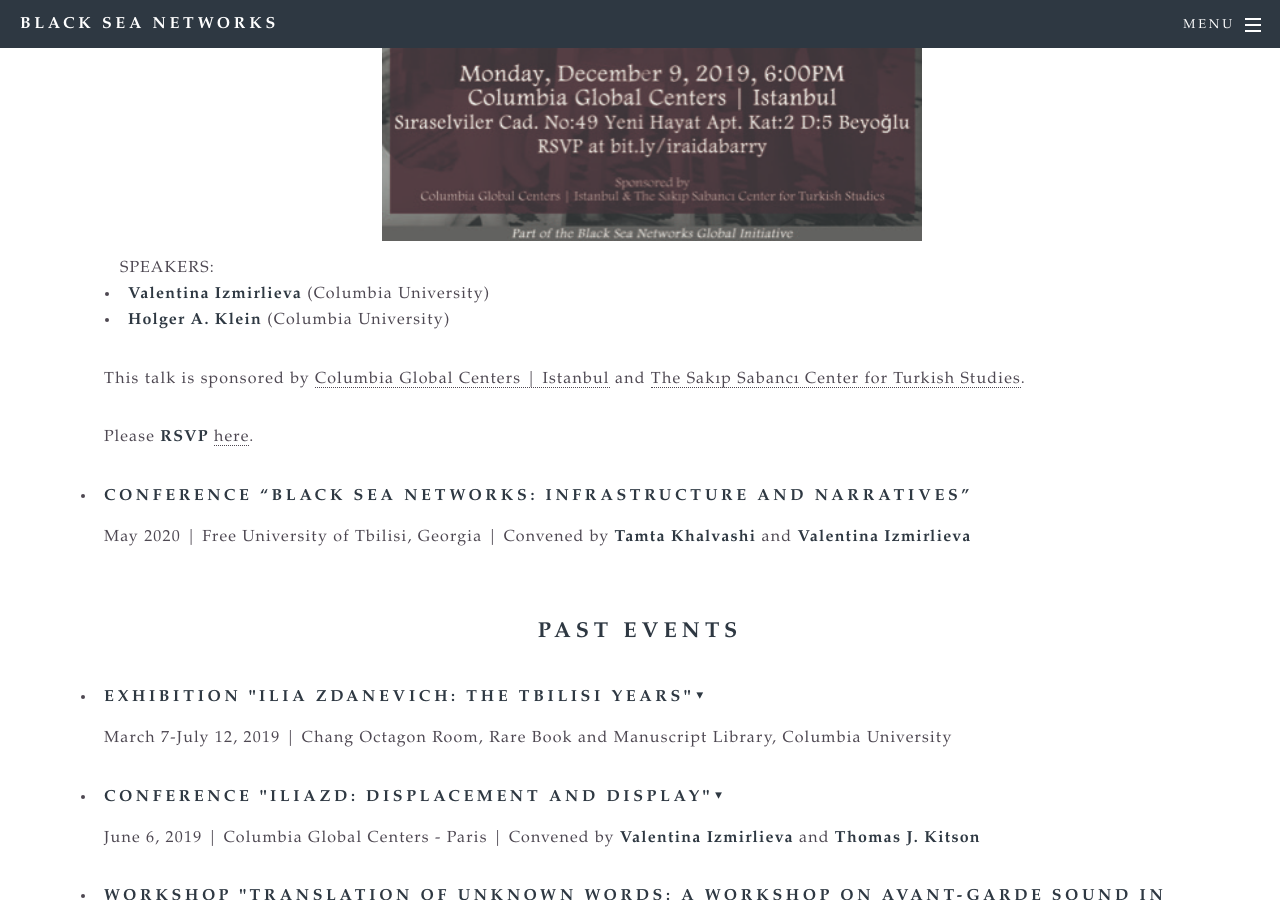
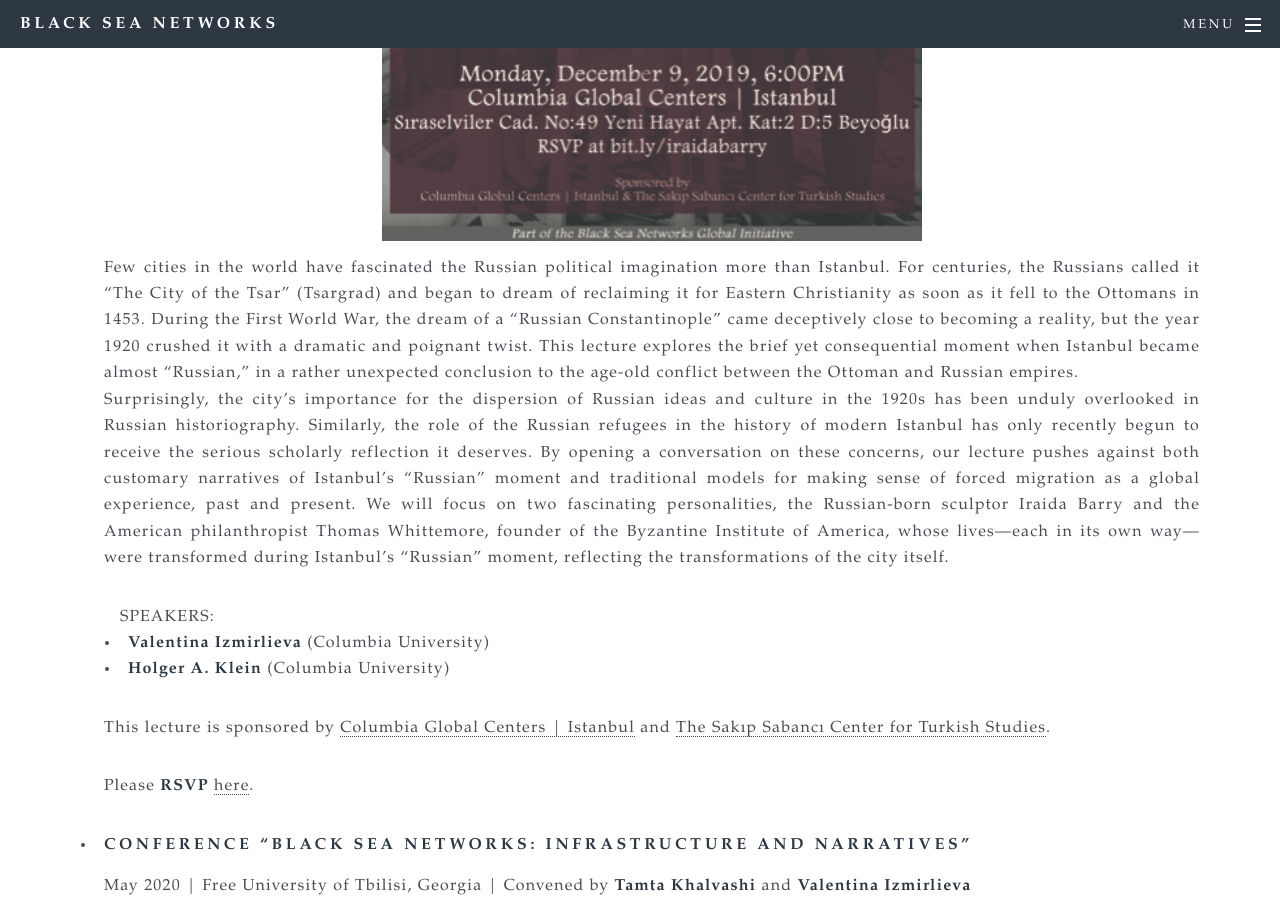
Before and after one commit to bradleygorski/blackseanet, a Jekyll site: the page built from events.html, in a window 1280 px wide and 900 px high, scrolled down 1372 px. Built offline with Jekyll 4.4.1, drawn with Linux system fonts in a browser that asks for light colours; some of the changed text lies outside the part shown.

Commit message:
Add description of Barry

```diff
--- a/events.html
+++ b/events.html
@@ -21,18 +21,33 @@
 <ul>
 
 <li><h4>Iraida Barry, Thomas Whittemore & Istanbul's "Russian" Moment</h4>
-<p>December 9, 2019 | 6:00 pm
+<p>December 9, 2019 | 6:00 pm - 8:30 pm
 <br>Columbia Global Centers | Istanbul</p>
 
 <div class="w3-row w3-center w3-padding-small"><img src="images/HK CGC Talk_revised.jpg" style="width:50%" alt="Poster for Iraida Barry, Thomas Whittemore & Istanbul's 'Russian' Moment, December 9, 2019, Columbia Global Centers | Istanbul">
 </div>
+
+<p align='justify'>Few cities in the world have fascinated the Russian political imagination more than Istanbul. For centuries,
+	the Russians called it “The City of the Tsar” (Tsargrad) and began to dream of reclaiming it for Eastern Christianity
+	as soon as it fell to the Ottomans in 1453. During the First World War, the dream of a “Russian Constantinople” came
+	deceptively close to becoming a reality, but the year 1920 crushed it with a dramatic and poignant twist. This lecture
+	explores the brief yet consequential moment when Istanbul became almost “Russian,” in a rather unexpected conclusion to
+	the age-old conflict between the Ottoman and Russian empires.
+<br>Surprisingly, the city’s importance for the dispersion of Russian ideas and culture in the 1920s has been unduly overlooked
+	in Russian historiography. Similarly, the role of the Russian refugees in the history of modern Istanbul has only
+	recently begun to receive the serious scholarly reflection it deserves. By opening a conversation on these concerns, our
+	lecture pushes against both customary narratives of Istanbul’s “Russian” moment and traditional models for making sense
+	of forced migration as a global experience, past and present. We will focus on two fascinating personalities, the
+	Russian-born sculptor Iraida Barry and the American philanthropist Thomas Whittemore, founder of the Byzantine Institute
+	of America, whose lives—each in its own way—were transformed during Istanbul’s “Russian” moment, reflecting the
+	transformations of the city itself.</p>
 
 <ul>
 SPEAKERS:
 <li><b>Valentina Izmirlieva</b> (Columbia University)</li>
 <li><b>Holger A. Klein</b> (Columbia University)</li>
 </ul>
-<p align='justify'>This talk is sponsored by <a href="https://globalcenters.columbia.edu/istanbul">Columbia Global Centers | Istanbul</a>
+<p align='justify'>This lecture is sponsored by <a href="https://globalcenters.columbia.edu/istanbul">Columbia Global Centers | Istanbul</a>
 and <a href="https://sakipsabancicenter.columbia.edu">The Sakıp Sabancı Center for Turkish Studies</a>.</p>
 
 <p>Please <b>RSVP</b> <a href="https://www.eventbrite.com/e/iraida-barry-thomas-whittemore-istanbuls-russian-moment-tickets-83142380097">here</a>.
```
